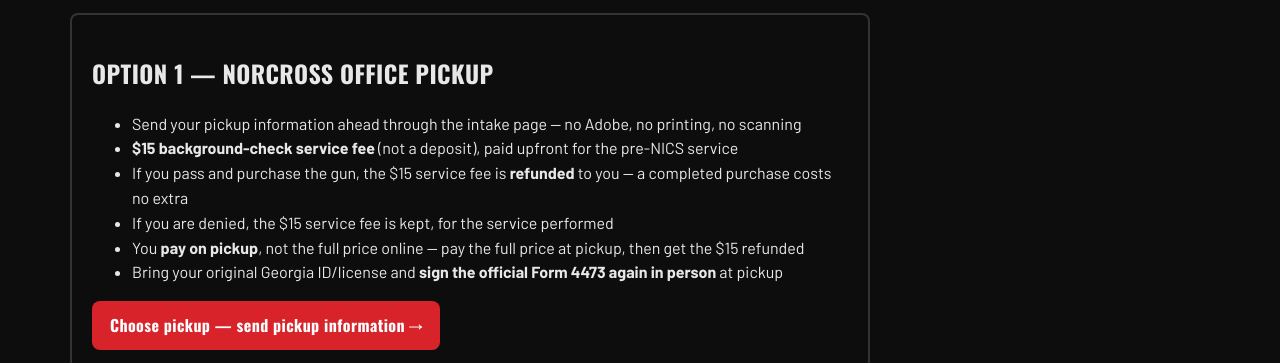
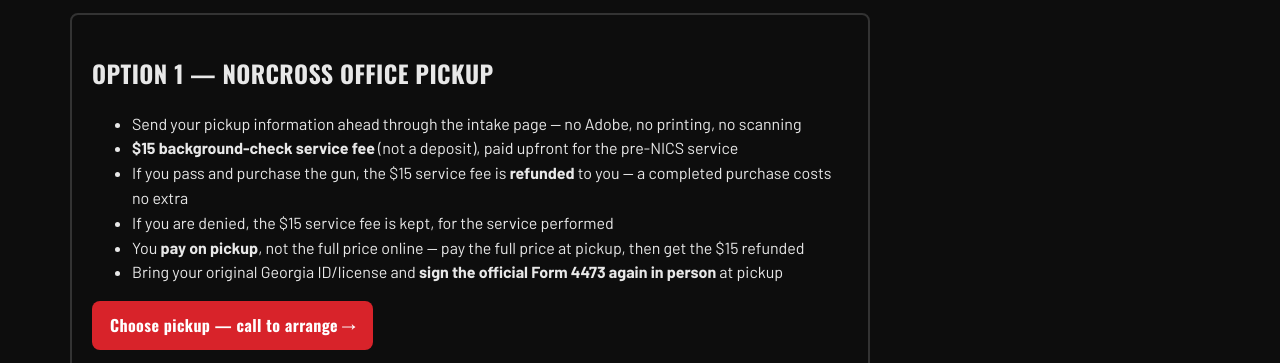
Before and after one commit to xlarms/xl_arms, a website: page XLARMS_NETLIFY/checkout.html in a window 1280 px wide. Shown: the part 407-770 px from the top of the page. Drawn offline with nearby package versions, Linux system fonts and the light colour scheme.

Commit message:
Add files via upload

```diff
--- a/XLARMS_NETLIFY/checkout.html
+++ b/XLARMS_NETLIFY/checkout.html
@@ -36,7 +36,7 @@
         <li>You <strong>pay on pickup</strong>, not the full price online — pay the full price at pickup, then get the $15 refunded</li>
         <li>Bring your original Georgia ID/license and <strong>sign the official Form 4473 again in person</strong> at pickup</li>
       </ul>
-      <p><a class="btn" href="pickup-intake.html">Choose pickup — send pickup information →</a></p>
+      <p><a class="btn" href="contact.html">Choose pickup — call to arrange →</a></p>
       <p class="meta">Pickup intake backend is not yet wired — this page is in the site source for Thursday's launch package only once the secure backend is ready. Until then, call (678) 691-6375 to arrange pickup.</p>
     </section>
     <section style="border:2px solid #333;padding:20px;border-radius:8px">
```
